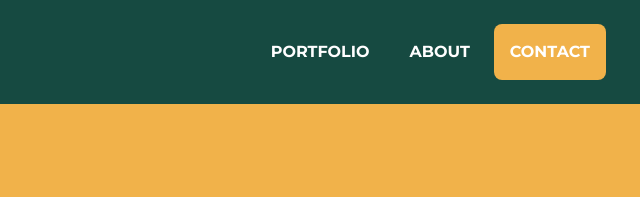
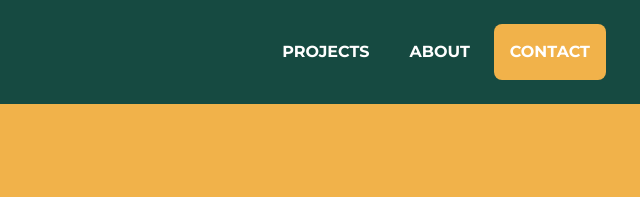
Before and after one commit to ankurmogera/ankurmogera4.github.io, a plain HTML site: page index.html in a window 1280 px wide. Shown: the top 197 px of the page, 576-1216 px from the left. Drawn offline with nearby package versions, Linux system fonts and the light colour scheme.

Commit message:
Update index.html

```diff
--- a/index.html
+++ b/index.html
@@ -27,7 +27,7 @@
                 </button>
                 <div class="collapse navbar-collapse" id="navbarResponsive">
                     <ul class="navbar-nav ml-auto">
-                        <li class="nav-item mx-0 mx-lg-1"><a class="nav-link py-3 px-0 px-lg-3 rounded js-scroll-trigger" href="#portfolio">Portfolio</a></li>
+                        <li class="nav-item mx-0 mx-lg-1"><a class="nav-link py-3 px-0 px-lg-3 rounded js-scroll-trigger" href="#portfolio">Projects</a></li>
                         <li class="nav-item mx-0 mx-lg-1"><a class="nav-link py-3 px-0 px-lg-3 rounded js-scroll-trigger" href="#about">About</a></li>
                         <li class="nav-item mx-0 mx-lg-1"><a class="nav-link py-3 px-0 px-lg-3 rounded js-scroll-trigger" href="#contact">Contact</a></li>
                     </ul>
```
